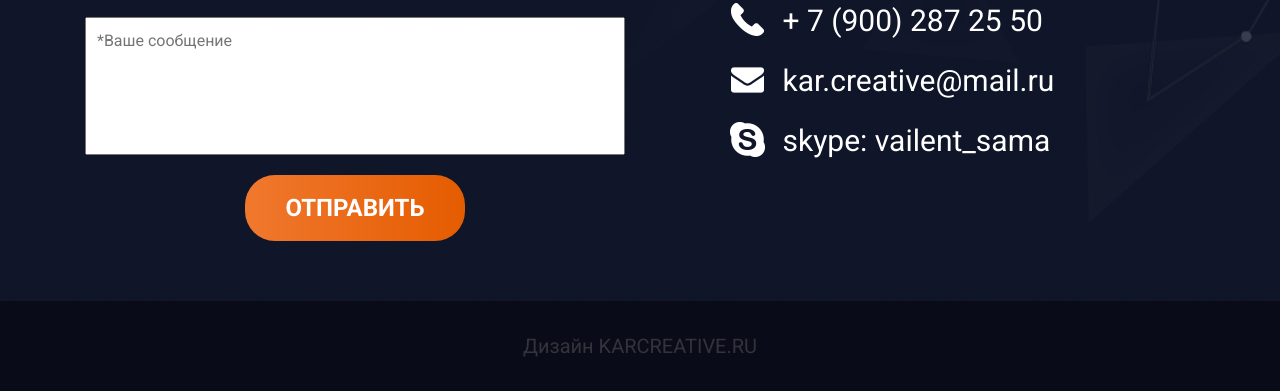
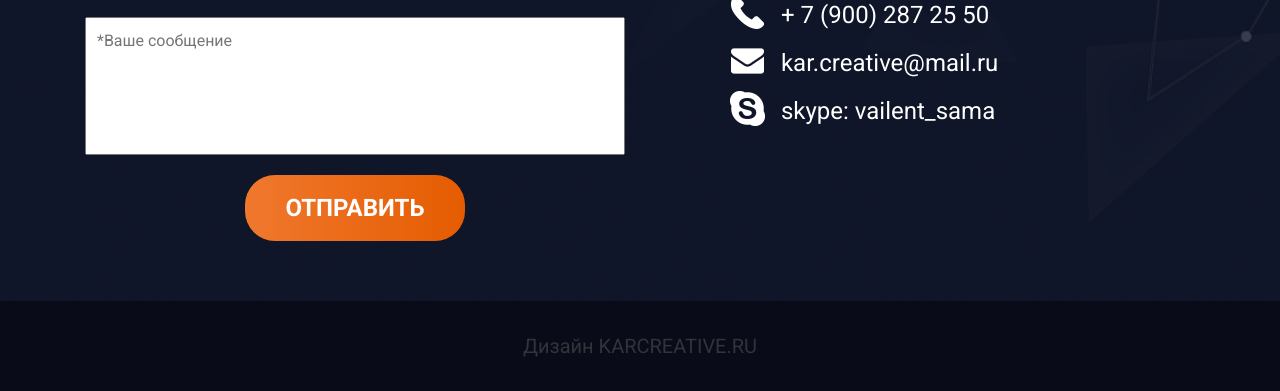
Before and after one commit to max7853/max7853.github.io, a website: page karcreative/prod/index.html in a window 1280 px wide. Shown: the part 5927-6318 px from the top of the page. Drawn offline with nearby package versions, Linux system fonts and the light colour scheme.

Commit message:
resize img and contacts font-size fix

```diff
--- a/karcreative/src/sass/style.sass
+++ b/karcreative/src/sass/style.sass
@@ -294,7 +294,7 @@
 
 .contacts_text
   font-family: Roboto
-  font-size: 30px
+  font-size: 24px
   color: white
   padding-top: 30px
   line-height: 2
```
Also changed, not shown: karcreative/prod/css/style.css, karcreative/prod/img/main_bg_m.png, 2 other files.
